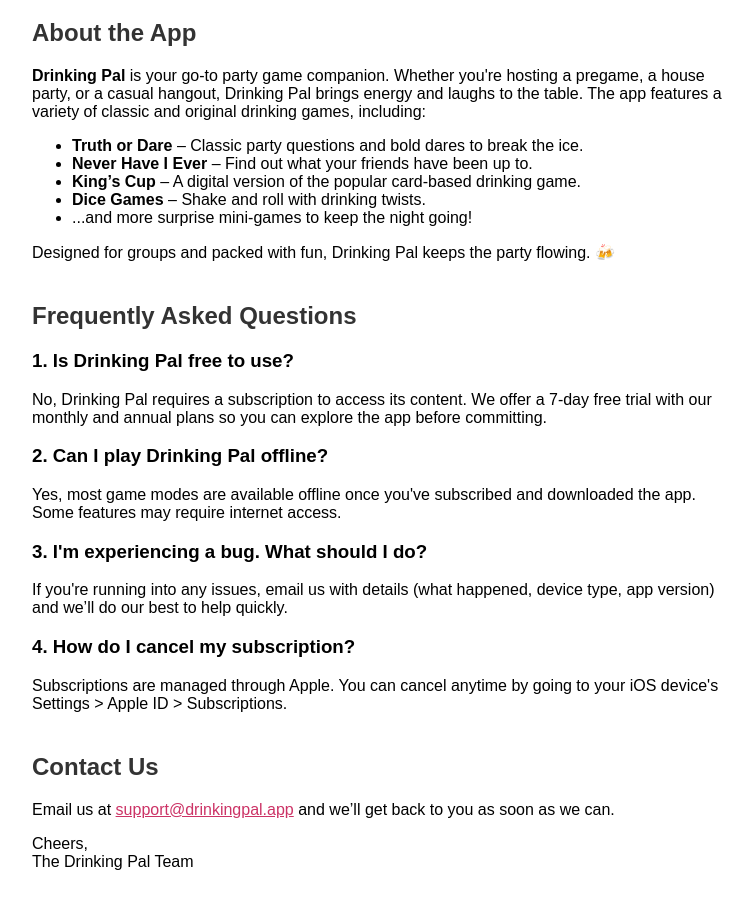
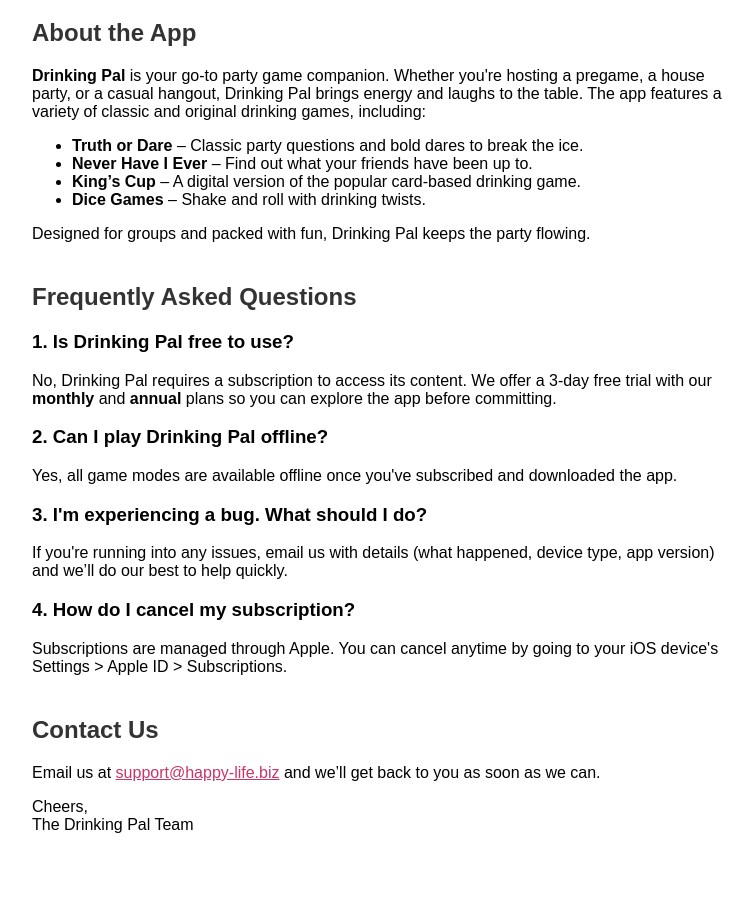
Before and after one commit to EhStudioLtd/DrinkingPal, a plain HTML site: page index.html in a window 1280 px wide. Shown: the part 98-1006 px from the top of the page, without its empty margins (258-1011 px from the left). After the commit the page ends 972 px from the top, so only its background shows below. Drawn offline with Linux system fonts and the light colour scheme.

Commit message:
Update index.html

```diff
--- a/index.html
+++ b/index.html
@@ -21,18 +21,17 @@
     <li><strong>Never Have I Ever</strong> – Find out what your friends have been up to.</li>
     <li><strong>King’s Cup</strong> – A digital version of the popular card-based drinking game.</li>
     <li><strong>Dice Games</strong> – Shake and roll with drinking twists.</li>
-    <li>...and more surprise mini-games to keep the night going!</li>
   </ul>
 
-  <p>Designed for groups and packed with fun, Drinking Pal keeps the party flowing. 🍻</p>
+  <p>Designed for groups and packed with fun, Drinking Pal keeps the party flowing.</p>
 
   <h2>Frequently Asked Questions</h2>
 
   <h3>1. Is Drinking Pal free to use?</h3>
-  <p>No, Drinking Pal requires a subscription to access its content. We offer a 7-day free trial with our monthly and annual plans so you can explore the app before committing.</p>
+  <p>No, Drinking Pal requires a subscription to access its content. We offer a 3-day free trial with our <strong>monthly</strong> and <strong>annual</strong> plans so you can explore the app before committing.</p>
 
   <h3>2. Can I play Drinking Pal offline?</h3>
-  <p>Yes, most game modes are available offline once you've subscribed and downloaded the app. Some features may require internet access.</p>
+  <p>Yes, all game modes are available offline once you've subscribed and downloaded the app.</p>
 
   <h3>3. I'm experiencing a bug. What should I do?</h3>
   <p>If you're running into any issues, email us with details (what happened, device type, app version) and we’ll do our best to help quickly.</p>
@@ -41,7 +40,7 @@
   <p>Subscriptions are managed through Apple. You can cancel anytime by going to your iOS device's Settings > Apple ID > Subscriptions.</p>
 
   <h2>Contact Us</h2>
-  <p>Email us at <a href="mailto:support@drinkingpal.app">support@drinkingpal.app</a> and we’ll get back to you as soon as we can.</p>
+  <p>Email us at <a href="mailto:support@happy-life.biz">support@happy-life.biz</a> and we’ll get back to you as soon as we can.</p>
 
   <p>Cheers, <br/> The Drinking Pal Team</p>
 </body>
```
